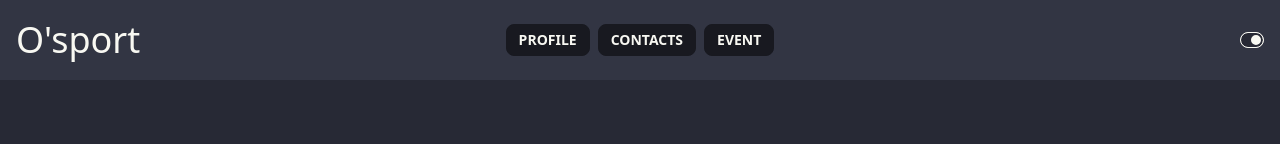
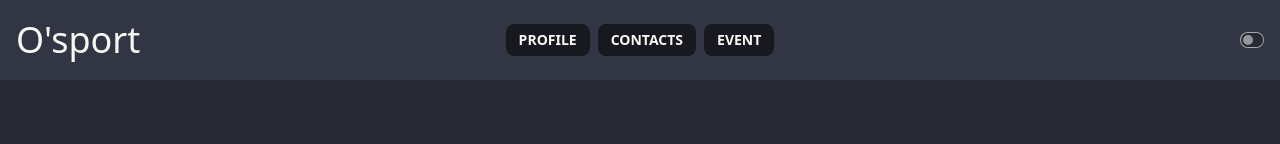
Before and after one commit to Tiyyo/osport_client, a React (Vite) app: page / in a window 1280 px wide. Shown: the top 144 px of the page. Built offline with nearby package versions, Linux system fonts and the light colour scheme; no server answers.

Commit message:
:hammer: Checkox error fixed + Event page fixed

```diff
--- a/src/components/App/App.tsx
+++ b/src/components/App/App.tsx
@@ -12,9 +12,7 @@ import CreateEvent from '../CreateEvent/CreateEvent';
 import Event from '../Event/Event';
 
 function App() {
-
   return (
-    <>
     <AuthContextProvider>
       <Routes>
         <Route path="/login" element={<LogIn />} />
@@ -24,9 +22,9 @@ function App() {
         <Route path="/event_list" element={<EventList />} />
         <Route path="/edit_profile" element={<EditProfile />} />
         <Route path="/create_event" element={<CreateEvent />} />
+        <Route path="/event" element={<Event />} />
       </Routes>
     </AuthContextProvider>
-    </>
 
   );
 }
--- a/src/components/Header/Header.tsx
+++ b/src/components/Header/Header.tsx
@@ -5,7 +5,7 @@ function Header() {
     <header className="flex justify-between items-center px-4 py-3 w-full bg-neutral-focus">
       {/* <img className="w-18 h-16" src="/imageedit_3_3008038748.png" alt="logo" /> */}
       <h1 className="text-4xl py-2">O'sport</h1>
-      <input type="checkbox" className="toggle toggle-xs" defaultChecked />
+      <input type="checkbox" className="toggle toggle-xs" />
       {/* <input type="checkbox" className="toggle toggle-sm" disabled /> */}
     </header>
   );
```
Lines whose indentation alone changed are shown as unchanged.
